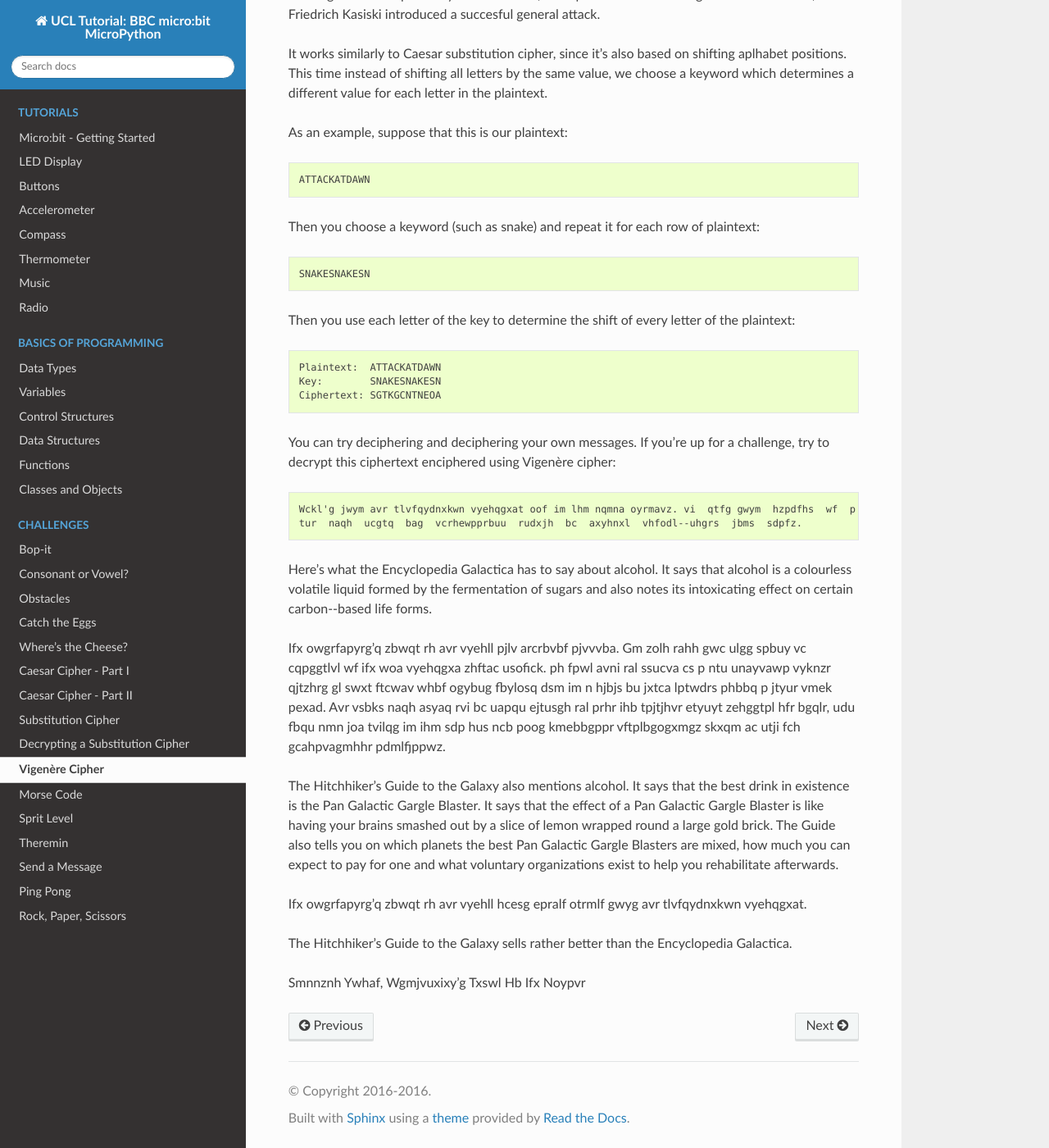
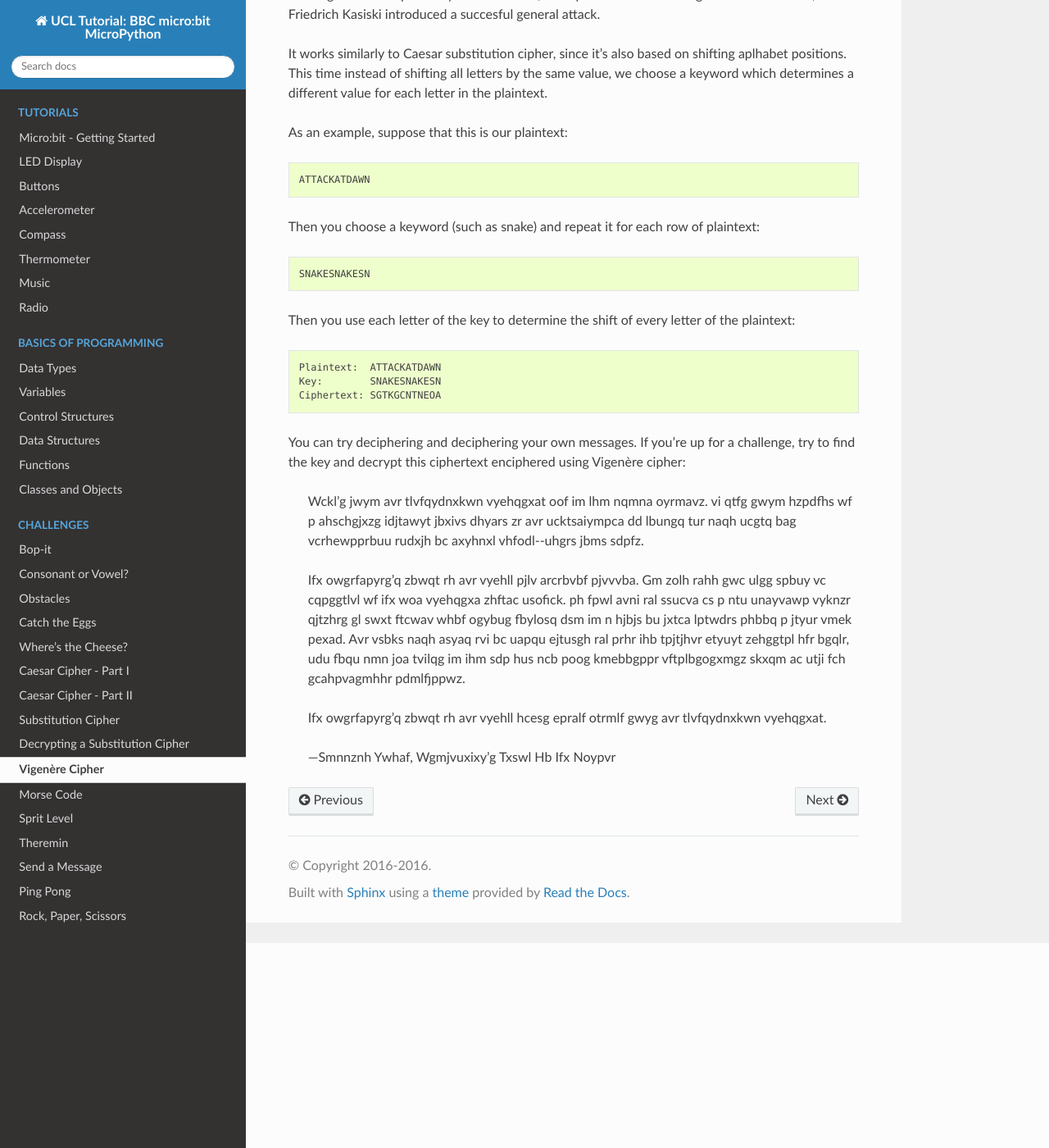
Before and after one commit to rharbird/microbit-challenges, a Sphinx documentation site: the page built from docs/source/challenges/crypto/vigenere.rst, in a window 1280 px wide and 1400 px high, scrolled down 250 px. Shown: the whole window at 82% size. Built offline with Sphinx 7.4.7 and the Read the Docs theme 2.0.0, drawn with Linux system fonts in a browser that asks for light colours; pages that are not in the unit, such as notebooks, are missing from menus.

Commit message:
Modify plaintext structure

```diff
--- a/docs/source/challenges/crypto/vigenere.rst
+++ b/docs/source/challenges/crypto/vigenere.rst
@@ -24,27 +24,17 @@ Then you use each letter of the key to determine the shift of every letter of th
     Key:        SNAKESNAKESN
     Ciphertext: SGTKGCNTNEOA
 
-You can try deciphering and deciphering your own messages. If you're up for a challenge, try to decrypt this ciphertext enciphered using Vigenère cipher: ::
+You can try deciphering and deciphering your own messages. If you're up for a challenge, try to find the key and decrypt this ciphertext enciphered using Vigenère cipher:
 
     Wckl'g jwym avr tlvfqydnxkwn vyehqgxat oof im lhm nqmna oyrmavz. vi  qtfg gwym  hzpdfhs  wf  p  ahschgjxzg  idjtawyt  jbxivs  dhyars  zr  avr  ucktsaiympca  dd  lbungq
     tur  naqh  ucgtq  bag  vcrhewpprbuu  rudxjh  bc  axyhnxl  vhfodl-­‐uhgrs  jbms  sdpfz.
 
-Here's what the Encyclopedia Galactica has to say about alcohol. It  says that  alcohol  is  a  colourless  volatile  liquid  formed  by  the  fermentation  of  sugars
-and  also  notes  its  intoxicating  effect  on  certain  carbon-­‐based  life  forms.
+    Ifx  owgrfapyrg'q  zbwqt  rh avr  vyehll  pjlv  arcrbvbf  pjvvvba.  Gm  zolh
+    rahh  gwc  ulgg  spbuy  vc  cqpggtlvl  wf  ifx  woa  vyehqgxa  zhftac  usofick.  ph  fpwl  avni  ral  ssucva  cs  p  ntu  unayvawp  vyknzr  qjtzhrg  gl  swxt  ftcwav
+    whbf  ogybug  fbylosq  dsm  im  n  hjbjs  bu  jxtca  lptwdrs  phbbq  p  jtyur  vmek  pexad.  Avr  vsbks  naqh  asyaq  rvi  bc  uapqu  ejtusgh  ral  prhr  ihb  tpjtjhvr
+    etyuyt  zehggtpl  hfr  bgqlr,  udu  fbqu  nmn  joa  tvilqg  im  ihm  sdp  hus  ncb  poog  kmebbgppr  vftplbgogxmgz  skxqm  ac  utji  fch  gcahpvagmhhr  pdmlfjppwz.
 
-Ifx  owgrfapyrg'q  zbwqt  rh avr  vyehll  pjlv  arcrbvbf  pjvvvba.  Gm  zolh
-rahh  gwc  ulgg  spbuy  vc  cqpggtlvl  wf  ifx  woa  vyehqgxa  zhftac  usofick.  ph  fpwl  avni  ral  ssucva  cs  p  ntu  unayvawp  vyknzr  qjtzhrg  gl  swxt  ftcwav
-whbf  ogybug  fbylosq  dsm  im  n  hjbjs  bu  jxtca  lptwdrs  phbbq  p  jtyur  vmek  pexad.  Avr  vsbks  naqh  asyaq  rvi  bc  uapqu  ejtusgh  ral  prhr  ihb  tpjtjhvr
-etyuyt  zehggtpl  hfr  bgqlr,  udu  fbqu  nmn  joa  tvilqg  im  ihm  sdp  hus  ncb  poog  kmebbgppr  vftplbgogxmgz  skxqm  ac  utji  fch  gcahpvagmhhr  pdmlfjppwz.
-
-The  Hitchhiker's  Guide  to the  Galaxy  also  mentions  alcohol.  It  says
-that  the  best  drink  in  existence  is  the  Pan  Galactic  Gargle  Blaster.  It  says  that  the  effect  of  a  Pan  Galactic  Gargle  Blaster  is  like  having
-your  brains  smashed  out  by  a  slice  of  lemon  wrapped  round  a  large  gold  brick.  The  Guide  also  tells  you  on  which  planets  the  best  Pan  Galactic
-Gargle  Blasters  are  mixed,  how  much  you  can  expect  to  pay  for  one  and  what  voluntary  organizations  exist  to  help  you  rehabilitate  afterwards.
-
-\Ifx  owgrfapyrg'q  zbwqt  rh  avr  vyehll  hcesg  epralf  otrmlf  gwyg  avr  tlvfqydnxkwn  vyehqgxat.
-
-The  Hitchhiker's  Guide  to  the  Galaxy  sells  rather  better  than  the  Encyclopedia  Galactica.
+    Ifx  owgrfapyrg'q  zbwqt  rh  avr  vyehll  hcesg  epralf  otrmlf  gwyg  avr  tlvfqydnxkwn  vyehqgxat.
 
 
-Smnnznh Ywhaf, Wgmjvuxixy'g Txswl Hb Ifx Noypvr
+    -- Smnnznh Ywhaf, Wgmjvuxixy'g Txswl Hb Ifx Noypvr
```
